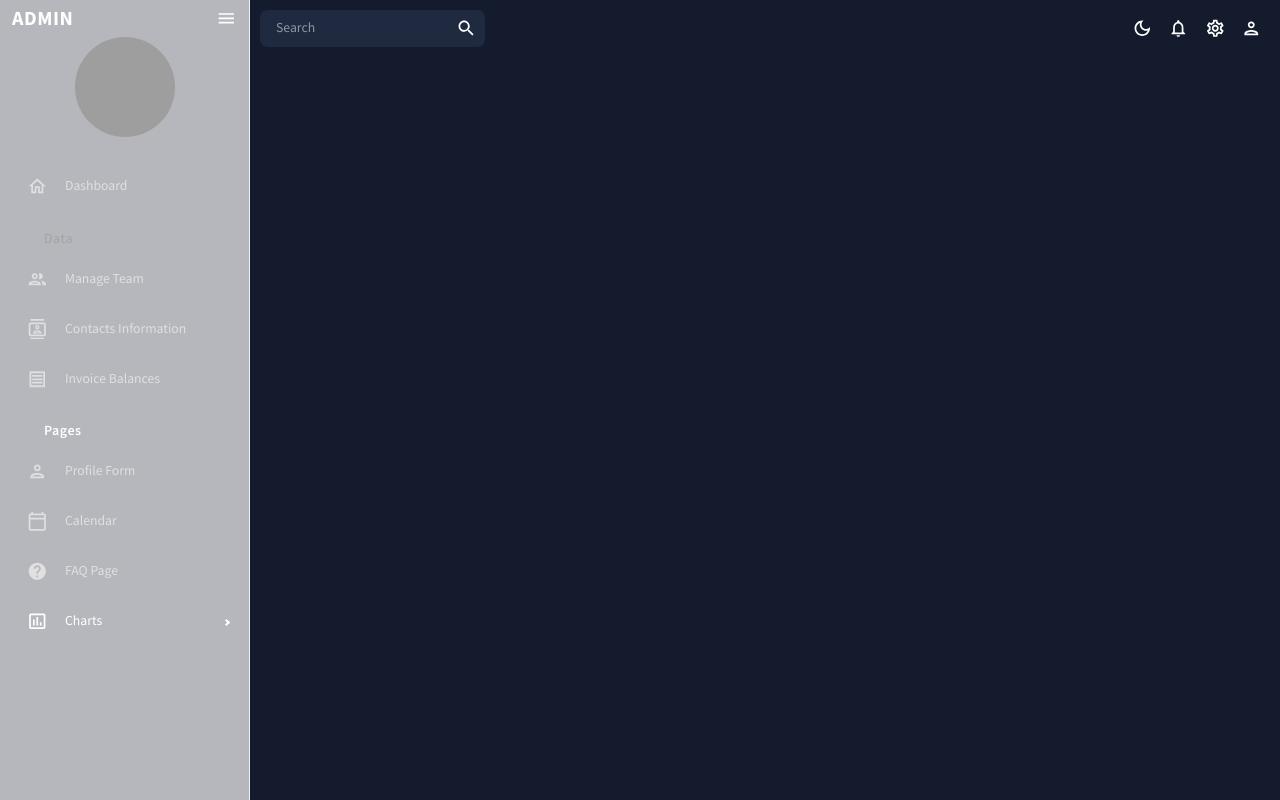
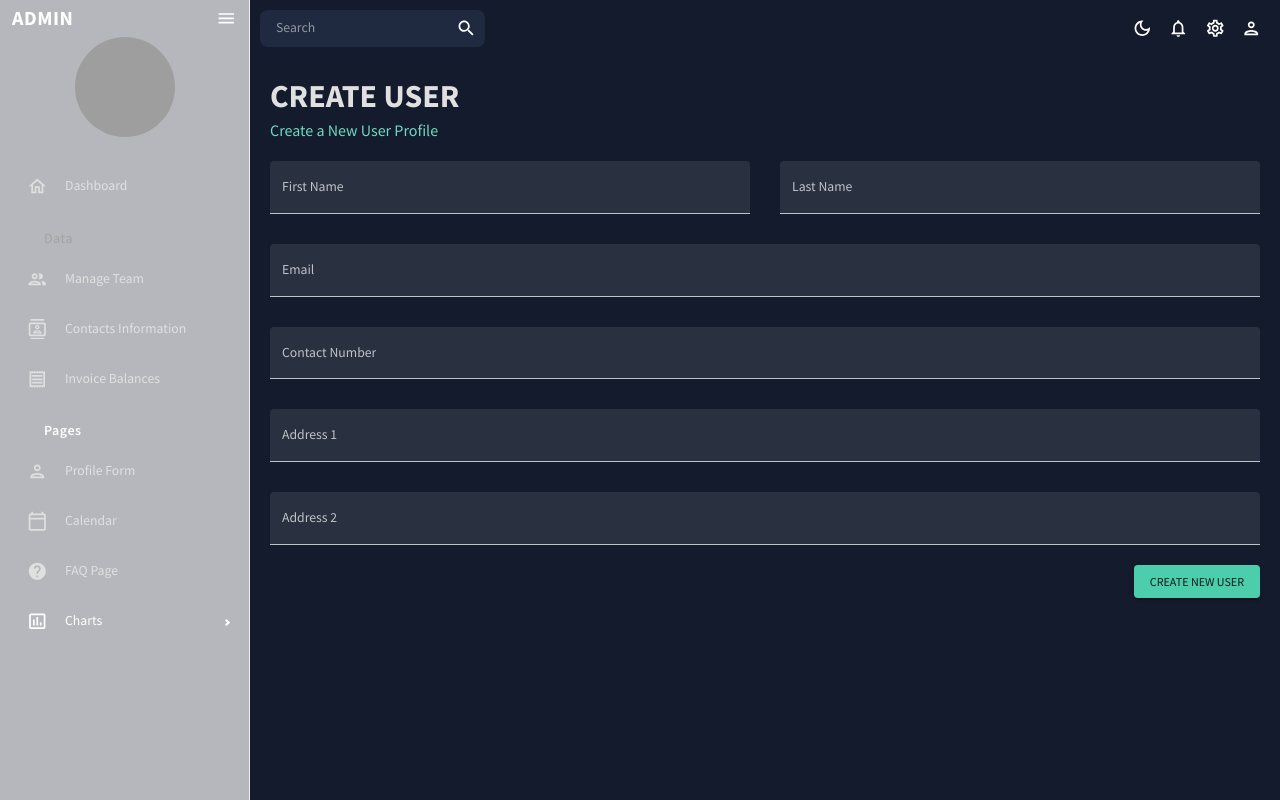
Before and after one commit to rodnaskorn/react-admin-dashboard, a React (Create React App) app: page /form in a window 1280 px wide. Built offline with nearby package versions, Linux system fonts and the light colour scheme; grey boxes are pictures that could not be loaded; the HTML template or start-up script is replaced by a standard one.

Commit message:
Add user form

```diff
--- a/src/App.js
+++ b/src/App.js
@@ -8,8 +8,8 @@
 import Team from "./scenes/team";
 import Contacts from "./scenes/contacts";
 import Invoices from "./scenes/invoices";
+import Form from "./scenes/form";
 // import Bar from "./scenes/bar";
-// import Form from "./scenes/form";
 // import Line from "./scenes/line";
 // import Pie from "./scenes/pie";
 // import FAQ from "./scenes/faq";
@@ -34,7 +34,7 @@
               <Route path="/team" element={<Team/>} />
               <Route path="/contacts" element={<Contacts/>} />
               <Route path="/invoices" element={<Invoices/>} />
-              {/* <Route path="/form" element={<Form/>} /> */}
+              <Route path="/form" element={<Form/>} />
               {/* <Route path="/bar" element={<Bar/>} /> */}
               {/* <Route path="/pie" element={<Pie/>} /> */}
               {/* <Route path="/line" element={<Line/>} /> */}
--- /dev/null
+++ b/src/scenes/form/index.jsx
@@ -0,0 +1,146 @@
+import { Box, Button, TextField } from '@mui/material';
+import { Formik } from 'formik';
+import * as yup from 'yup';
+import useMediaQuery from '@mui/material/useMediaQuery';
+import Header from '../../components/Header';
+
+const initialValues = {
+    firstName:'',
+    lastName:'',
+    email:'',
+    contact:'',
+    address1:'',
+    address2:''
+};
+
+const phoneRegExp =
+/^((\+[1-9]{1,4}[ -]?)|(\([0-9]{2,3}\)[ -]?)|([0-9]{2,4})[ -]?)*?[0-9]{3,4}[ -]?[0-9]{3,4}$/;
+
+const userSchema = yup.object().shape({
+    firstName: yup.string().required('required'),
+    lastName: yup.string().required('required'),
+    email: yup.string().email("Invalid email").required('required'),
+    contact: yup
+        .string()
+        .matches(phoneRegExp, "Phone number is not valid")
+        .required('required'),
+    address1: yup.string().required('required'),
+    address2: yup.string().required('required')
+});
+
+const Form = () => {
+    const isNonMobile = useMediaQuery("(min-width:600px)");
+
+    const handleFormSubmit = (values) => {
+        console.log(values);
+    }
+    return (
+        <Box m="20px">
+            <Header title="CREATE USER" subtitle="Create a New User Profile"/>
+            <Formik
+                onSubmit={handleFormSubmit}
+                initialValues={initialValues}
+                validationSchema={userSchema}
+            >
+                {({ values, errors, touched, handleBlur, handleChange, handleSubmit }) => (
+                    <form onSubmit={handleSubmit}>
+                        <Box
+                            display="grid"
+                            gap="30px"
+                            gridTemplateColumns="repeat(4, minmax(0,1fr))"
+                            sx={{
+                                "& > div": { gridColumn: isNonMobile ? undefined : "span 4"}
+                            }}
+                        >
+                            <TextField
+                                fullWidth
+                                variant="filled"
+                                type="text"
+                                label="First Name"
+                                onBlur={handleBlur}
+                                onChange={handleChange}
+                                value={values.firstName}
+                                name="firstName"
+                                error={!!touched.firstName && !!errors.firstName}
+                                helperText={touched.firstName && errors.firstName}
+                                sx={{ gridColumn: "span 2"}}
+                            />
+                            <TextField
+                                fullWidth
+                                variant="filled"
+                                type="text"
+                                label="Last Name"
+                                onBlur={handleBlur}
+                                onChange={handleChange}
+                                value={values.lastName}
+                                name="lastName"
+                                error={!!touched.lastName && !!errors.lastName}
+                                helperText={touched.lastName && errors.lastName}
+                                sx={{ gridColumn: "span 2"}}
+                            />
+                            <TextField
+                                fullWidth
+                                variant="filled"
+                                type="text"
+                                label="Email"
+                                onBlur={handleBlur}
+                                onChange={handleChange}
+                                value={values.email}
+                                name="email"
+                                error={!!touched.email && !!errors.email}
+                                helperText={touched.email && errors.email}
+                                sx={{ gridColumn: "span 4"}}
+                            />
+                            <TextField
+                                fullWidth
+                                variant="filled"
+                                type="text"
+                                label="Contact Number"
+                                onBlur={handleBlur}
+                                onChange={handleChange}
+                                value={values.contact}
+                                name="contact"
+                                error={!!touched.contact && !!errors.contact}
+                                helperText={touched.contact && errors.contact}
+                                sx={{ gridColumn: "span 4"}}
+                            />
+                            <TextField
+                                fullWidth
+                                variant="filled"
+                                type="text"
+                                label="Address 1"
+                                onBlur={handleBlur}
+                                onChange={handleChange}
+                                value={values.address1}
+                                name="address1"
+                                error={!!touched.address1 && !!errors.address1}
+                                helperText={touched.address1 && errors.address1}
+                                sx={{ gridColumn: "span 4"}}
+                            />
+                            <TextField
+                                fullWidth
+                                variant="filled"
+                                type="text"
+                                label="Address 2"
+                                onBlur={handleBlur}
+                                onChange={handleChange}
+                                value={values.address2}
+                                name="address2"
+                                error={!!touched.address2 && !!errors.address2}
+                                helperText={touched.address2 && errors.address2}
+                                sx={{ gridColumn: "span 4"}}
+                            />
+                        </Box>
+                        <Box display="flex" justifyContent="end" mt="20px">
+                            <Button type="submit" color="secondary" variant="contained">
+                                Create New User
+                            </Button>
+                        </Box>
+                    </form>
+                )}
+            </Formik>
+        </Box>
+    )
+}
+
+export default Form
```
